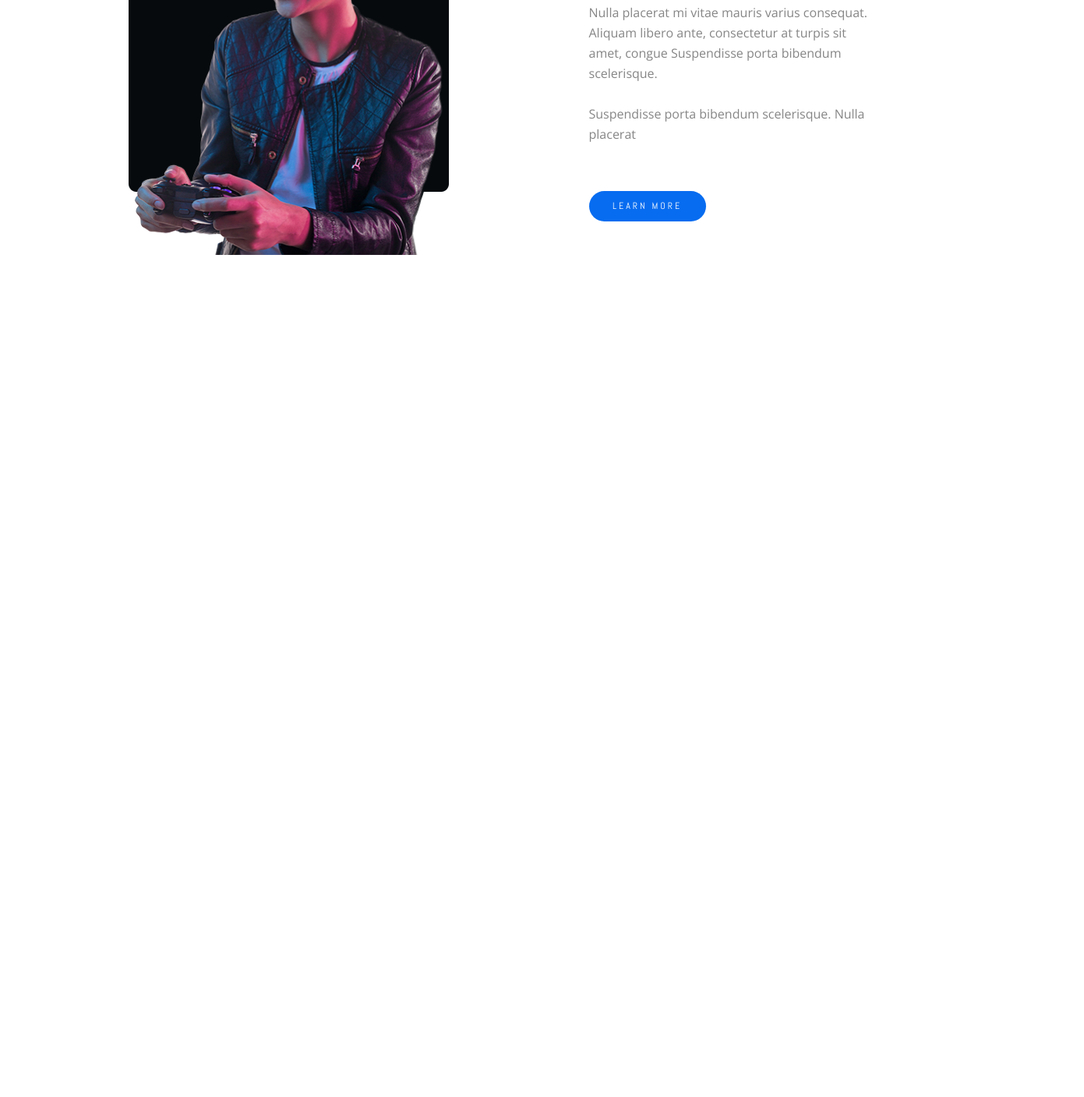
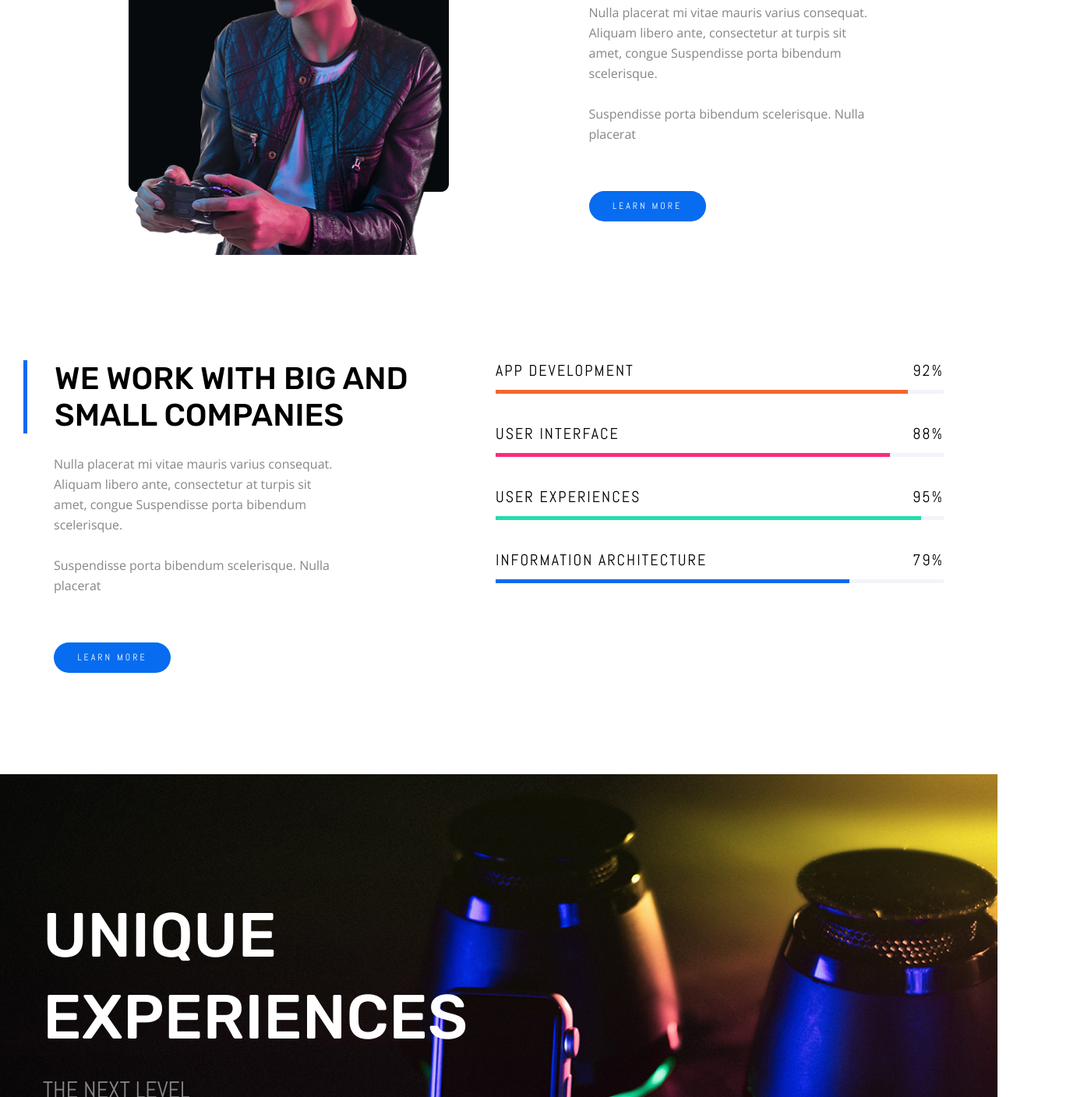
Before and after one commit to Vvalenkah/ITeam, a Gatsby site: page / in a window 1280 px wide. Shown: the part 1393-2800 px from the top of the page at 78% size, 1391 px wide, since content can reach past the window. Before the commit the page ends 1720 px from the top, so only its background shows below. Built offline with nearby package versions, Linux system fonts and the light colour scheme; Gatsby itself is replaced by a stand-in of ours.

Commit message:
feat: about section added

```diff
--- a/src/components/about/about.jsx
+++ b/src/components/about/about.jsx
@@ -7,7 +7,9 @@ const About = () => {
     return (
         <>
             <div className="wrapper wrapper-about">
-                <img src={about1} alt="" />
+                <div className="img-container">
+                    <img src={about1} alt="" />
+                </div>
                 <div className="about-container">
                     <h2>About us</h2>
                     <p className='heading-p'>Technology</p>
@@ -23,7 +25,71 @@ const About = () => {
                             Nulla placerat
                         </p>
                     </div>
-                    <a href="" className='learn-btn'>Learn more</a>
+                    <a href="#" className='learn-btn'>Learn more</a>
+                </div>
+            </div>
+            <div className="wrapper wrapper-we-work">
+                <div className="about-container">
+                    <h2 className='we-work-heading'>
+                        We work with big and
+                        small companies
+                    </h2>
+                    <div className="about-container--desc">
+                        <p>
+                            Nulla placerat mi vitae mauris varius consequat.
+                            Aliquam libero ante, consectetur at turpis sit
+                            amet, congue Suspendisse porta bibendum
+                            scelerisque.
+                        </p>
+                        <p>
+                            Suspendisse porta bibendum scelerisque.
+                            Nulla placerat
+                        </p>
+                    </div>
+                    <a href="#" className='learn-btn'>Learn more</a>
+                </div>
+                <div className="histogram">
+                    <div className="histogram__item">
+                        <div className="histogram__item--inscr">
+                            <p>App development</p>
+                            <p>92%</p>
+                        </div>
+                        <div className="histogram__item--lines">
+                            <div className="line--orange"></div>
+                            <div className="line--grey"></div>
+                        </div>
+                    </div>
+                    <div className="histogram__item">
+                        <div className="histogram__item--inscr">
+                            <p>User interface</p>
+                            <p>88%</p>
+                        </div>
+                        <div className="histogram__item--lines">
+                            <div className="line--pink"></div>
+                            <div className="line--grey"></div>
+                        </div>
+                    </div>
+                    <div className="histogram__item">
+                        <div className="histogram__item--inscr">
+                            <p>User experiences</p>
+                            <p>95%</p>
+                        </div>
+                        <div className="histogram__item--lines">
+                            <div className="line--green"></div>
+                            <div className="line--grey"></div>
+                        </div>
+                    </div>
+                    <div className="histogram__item">
+                        <div className="histogram__item--inscr">
+                            <p>Information Architecture</p>
+                            <p>79%</p>
+                        </div>
+                        <div className="histogram__item--lines">
+                            <div className="line--blue"></div>
+                            <div className="line--grey"></div>
+                        </div>
+                    </div>
+
                 </div>
             </div>
         </>
--- a/src/components/about/about.scss
+++ b/src/components/about/about.scss
@@ -4,6 +4,16 @@
     display: flex;
     justify-content: center;
     gap: 18rem;
+    margin-bottom: 13rem;
+
+    .img-container {
+        max-width: 41.1rem;
+
+        img {
+            width: 100%;
+            height: auto;
+        }
+    }
 
     h2 {
         font-family: 'Rubik';
@@ -46,6 +56,101 @@
                 padding-bottom: 2.6rem;
             }
         }
+    }
+}
+
+.wrapper-we-work {
+
+    padding-top: 13rem;
+    display: flex;
+    justify-content: center;
+    gap: 10.6rem;
+
+    .we-work-heading {
+        font-family: 'Rubik';
+        font-weight: 500;
+        font-size: 4rem;
+        line-height: 4.7rem;
+        text-transform: uppercase;
+        padding-left: 3.5rem;
+        border-left: 5px solid $color-blue;
+        margin-left: -3.9rem;
+        margin-bottom: 2.6rem;
+        max-width: 50rem;
+    }
+
+    .about-container {
+
+        &--desc {
+            max-width: 36rem;
+
+            p {
+                font-family: 'Open Sans';
+                font-style: normal;
+                font-weight: 400;
+                font-size: 1.6rem;
+                line-height: 2.6rem;
+                color: $color-grey;
+                padding-bottom: 2.6rem;
+            }
+        }
+    }
+}
+
+.histogram {
+
+    .histogram__item {
+        width: 57.5rem;
+        display: flex;
+        flex-direction: column;
+
+        &--inscr {
+            display: flex;
+            justify-content: space-between;
+            font-family: 'Abel';
+            font-weight: 400;
+            font-size: 2rem;
+            line-height: 2.6rem;
+            letter-spacing: 2px;
+            text-transform: uppercase;
+            margin-bottom: 1.2rem;
+        }
+
+        &--lines {
+            display: flex;
+            height: 0.5rem;
+            margin-bottom: 3.8rem;
+        }
+    }
+
+    .line {
+
+        &--orange {
+            width: 92%;
+            background: #F2662F;
+        }
+
+        &--pink {
+            width: 88%;
+            background: #FA2B7E;
+        }
+
+        &--green {
+            width: 95%;
+            background: #23DDAC;
+        }
+
+        &--blue {
+            background: $color-blue;
+            width: 79%;
+        }
+
+        &--grey {
+            flex: auto;
+            background: $color-grey-light
+        }
+    }
+}
 
 .learn-btn {
     margin-top: 3.4rem;
@@ -63,8 +168,11 @@
     display: inline-block;
     border-radius: 5rem;
     color: $color-white;
+    transition: .2s;
 
     text-decoration: none;
+
+    &:hover {
+        box-shadow: 0 8px 16px 0 rgba(0,0,0,0.24), 0 17px 50px 0 rgba(0,0,0,0.19);
     }
 }
-}
--- /dev/null
+++ b/src/components/expBanner/expBanner.jsx
@@ -0,0 +1,26 @@
+import React from "react";
+
+import './experiences.scss';
+
+
+const ExpBanner = () => {
+    return (
+        <>
+            <div className="banner">
+                <div className="wrapper">
+                    <div className="banner__inscr">
+                        <h2>
+                            unique
+                            experiences
+                        </h2>
+                        <p>
+                            THE NEXT LEVEL
+                        </p>
+                    </div>
+                </div>
+            </div>
+        </>
+    )
+}
+
+export default ExpBanner;
--- /dev/null
+++ b/src/components/expBanner/experiences.scss
@@ -0,0 +1,48 @@
+@import '../../variables.scss';
+
+.banner {
+
+    margin-top: 13rem;
+    position: relative;
+    max-width: 100vw;
+    height: 57rem;
+
+    &::before {
+        content: "";
+        position: absolute;
+        top: 0;
+        right: 0;
+        width: 100vw;
+        height: 100%;
+        background: url('../../img/unique.jpg');
+        background-repeat: no-repeat;
+        background-size: cover;
+        background-position: center center;
+        z-index: -1;
+    }
+
+    &__inscr {
+
+        h2 {
+            padding-top: 15.4rem;
+            padding-bottom: 3rem;
+            font-family: 'Rubik';
+            font-style: normal;
+            font-weight: 500;
+            font-size: 8rem;
+            line-height: 10.5rem;
+            text-transform: uppercase;
+            color: $color-white;
+            max-width: 54.6rem;
+        }
+
+        p {
+            font-family: 'Abel';
+            font-style: normal;
+            font-weight: 400;
+            font-size: 3rem;
+            line-height: 2.2rem;
+            color: $color-grey;
+        }
+    }
+}
--- a/src/components/hero/hero.jsx
+++ b/src/components/hero/hero.jsx
@@ -44,9 +44,6 @@ const Hero = () => {
                             </div>
                             <p>Fully responsive</p>
                         </div>
-                        <div className=""></div>
-                        <div className=""></div>
-                        <div className=""></div>
                     </div>
                 </div>
             </div>
--- a/src/components/hero/hero.scss
+++ b/src/components/hero/hero.scss
@@ -62,7 +62,7 @@
         .image-container {
 
             background: $color-white;
-            width: 25rem;
+            max-width: 100%;
             height: 16.8rem;
             display: flex;
             justify-content: center;
--- a/src/pages/index.js
+++ b/src/pages/index.js
@@ -3,6 +3,7 @@ import * as React from "react"
 import Header from "../components/header/header";
 import Hero from "../components/hero/hero";
 import About from '../components/about/about';
+import ExpBanner from '../components/expBanner/expBanner';
 
 import '../global.scss';
 
@@ -12,6 +13,7 @@ export default function Home() {
       <Header />
       <Hero />
       <About />
+      <ExpBanner />
     </>
   )
 }
--- a/src/variables.scss
+++ b/src/variables.scss
@@ -1,6 +1,9 @@
 $color-white: #FFFFFF;
+$color-grey-light: #F1F4F8;
+$color-grey: #868686;
 $color-black: #000000;
-$color-grey: #868686;
+
+
 
 
 $color-blue: #076CF0;
```
Also changed, not shown: src/img/unique.jpg (added). Lines whose indentation alone changed are shown as unchanged.
